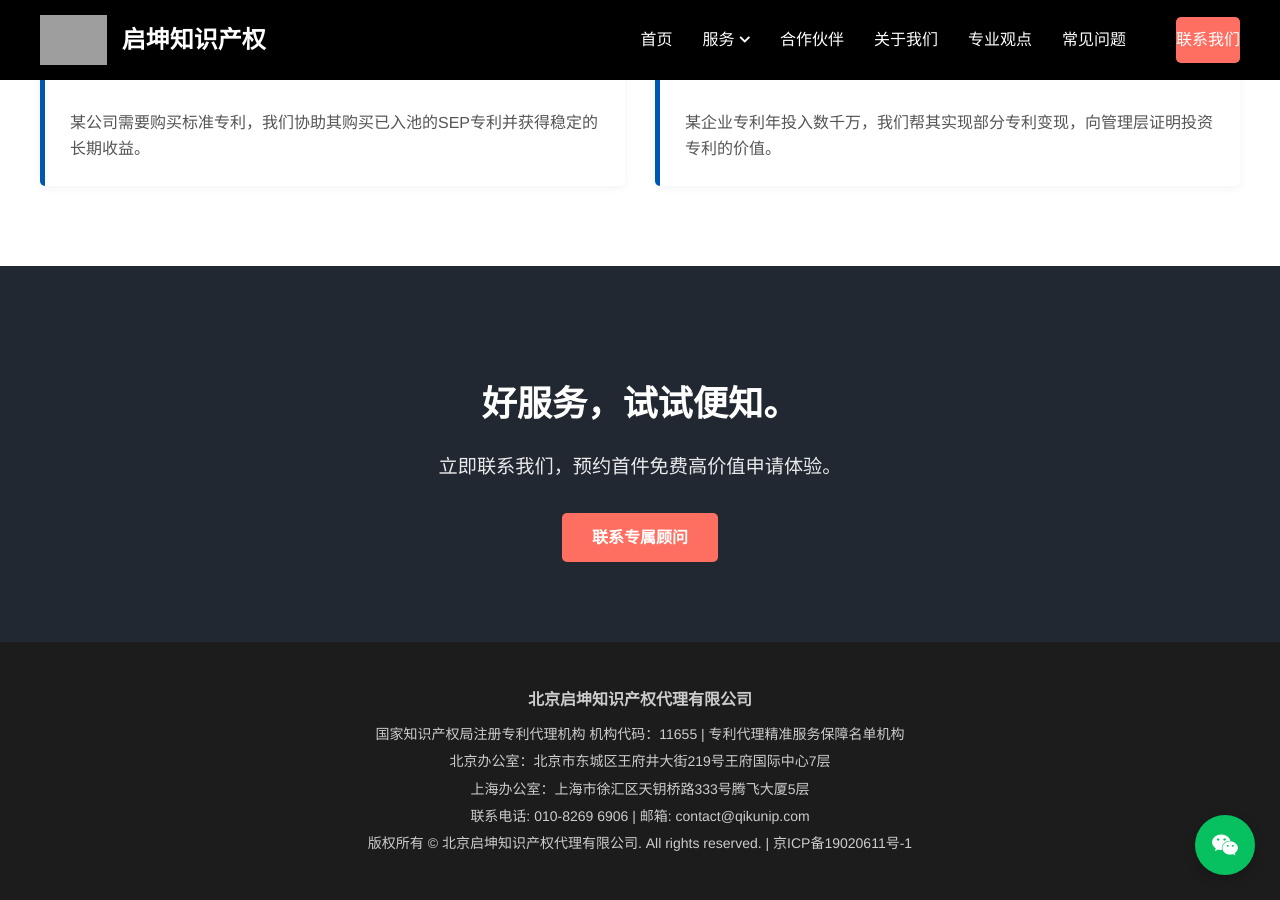
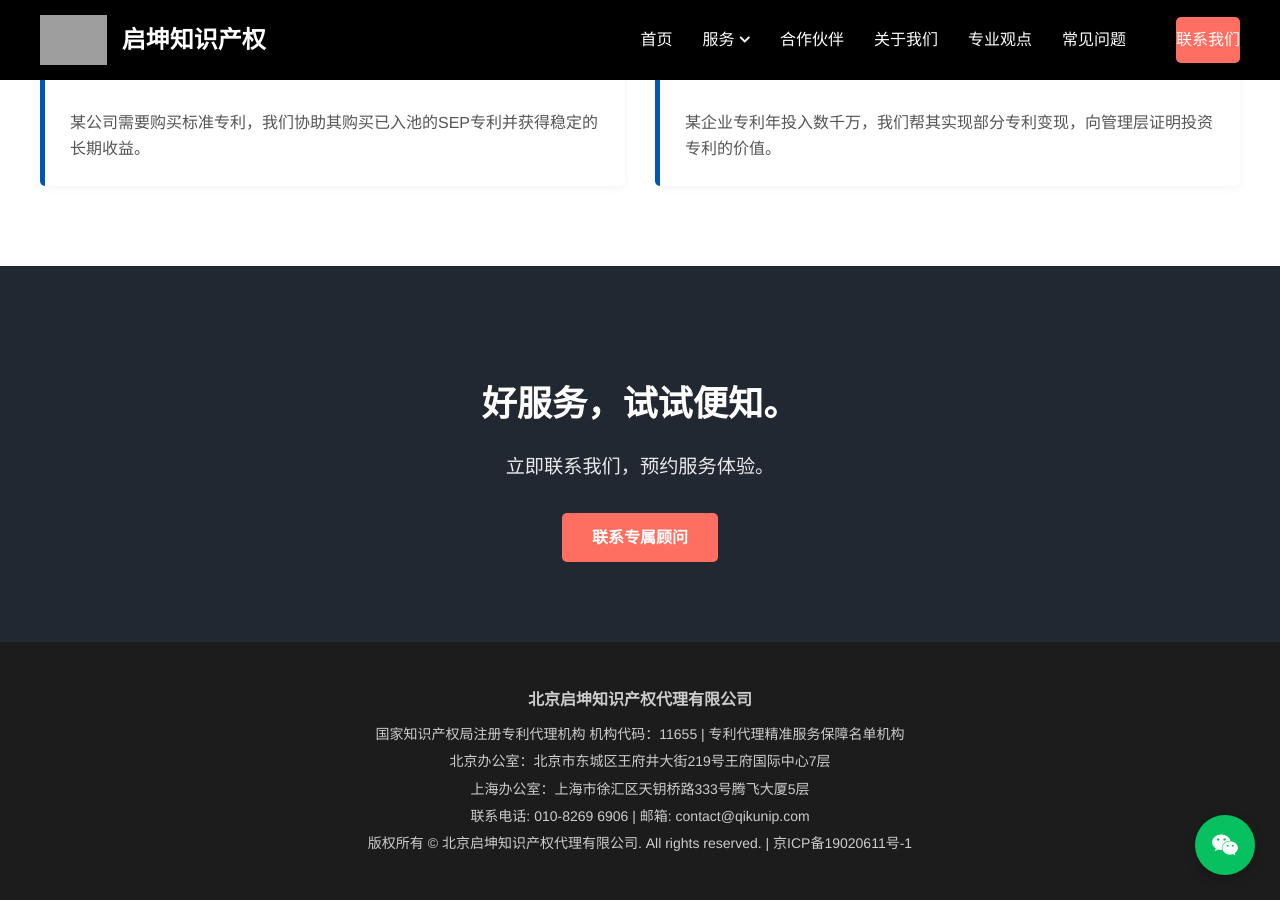
Before and after one commit to inventmain/qikunip, a Jekyll site: the page index.html, which Jekyll copies as it is, in a window 1280 px wide and 900 px high, scrolled down 2781 px. Built offline with Jekyll 4.4.1, drawn with Linux system fonts in a browser that asks for light colours; grey boxes are pictures that could not be loaded.

Commit message:
Update index.html

```diff
--- a/index.html
+++ b/index.html
@@ -432,7 +432,7 @@
         <section id="contact" class="final-cta">
             <div class="container">
                 <h2>好服务，试试便知。</h2>
-                <p style="margin: 20px 0 30px; font-size: 1.2em; opacity: 0.9;">立即联系我们，预约首件免费高价值申请体验。</p>
+                <p style="margin: 20px 0 30px; font-size: 1.2em; opacity: 0.9;">立即联系我们，预约服务体验。</p>
                 <a href="#" class="btn-main open-contact-modal-trigger">联系专属顾问</a>
             </div>
         </section>
```
